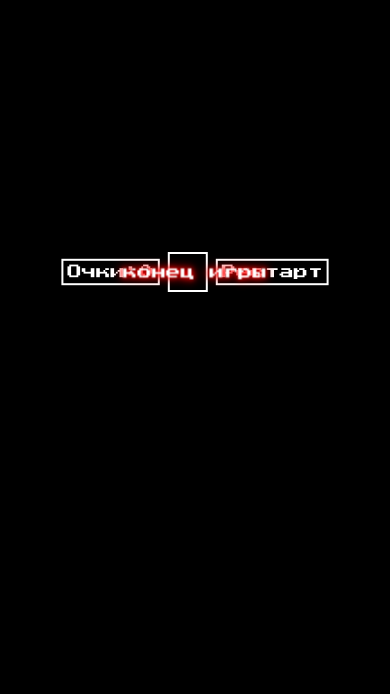
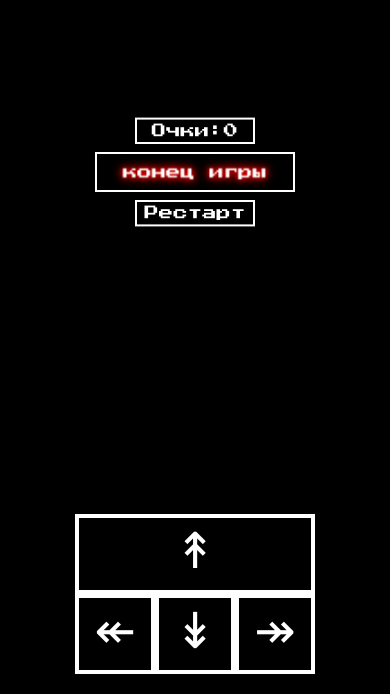
Before and after one commit to Jatpac501/snake-js, a plain HTML site: page index.html in a window 390 px wide. Shown: the part 150-844 px from the top of the page. Drawn offline with Linux system fonts and the light colour scheme.

Commit message:
+ screen controls > adaptive for screens/ ~ checkKeys

```diff
--- a/css/style.sass
+++ b/css/style.sass
@@ -14,6 +14,13 @@ body
     align-items: center
     justify-content: center
     overflow: hidden
+.main
+    background: #000
+    width: 100%
+    height: 100%
+    display: flex
+    align-items: center
+    justify-content: center
 #canvas
     background: #000
     border: 5px solid #fff
@@ -40,12 +47,40 @@ body
     50%
         filter: drop-shadow(0 0 12px #f00)
         text-shadow: 0 0 12px #f00
+.controls
+    width: 300px
+    height: 200px
+    right: 0
+    bottom: 0
+    position: absolute
+    display: flex
+    flex-wrap: wrap
+.key
+    cursor: pointer
+    border: 5px solid #fff
+    text-align: center
+    font-size: 62px
+    width: 100px
+    height: 100px
+    transition: .3s
+    &:hover
+        background: rgba(255,255,255,.2)
+.w
+    width: 300px
 @media (max-width: 1600px) or (max-height: 900px)
-    body
+    .main
         transform: scale(.8)
-@media (max-width: 1280px)
-    body
-        transform: scale(.6) or (max-height: 400px)
+@media (max-width: 1280px) or (max-height: 400px)
+    .main
+        transform: scale(.6)
+    .controls
+        transform: scale(.8)
 @media (max-width: 960px)
-    body
+    .main
+        position: absolute
+        top: -100px
+        flex-direction: column
         transform: scale(.4)
+    .controls
+        right: auto
+        transform: scale(.8)
--- a/index.html
+++ b/index.html
@@ -8,10 +8,18 @@
     <link rel="stylesheet" href="css/style.css">
 </head>
 <body>
-    <div class="scoreContainer">Очки:0</div>
-    <div class="gameOver">конец игры</div>
-    <canvas id="canvas" width="800" height="800"></canvas>
-    <button class="controlContainer" onclick="location.reload()">Рестарт</button>
+    <div class="main">
+        <div class="scoreContainer">Очки:0</div>
+        <div class="gameOver">конец игры</div>
+        <canvas id="canvas" width="800" height="800"></canvas>
+        <button class="controlContainer" onclick="location.reload()">Рестарт</button>
+    </div>
+    <div class="controls">
+        <div class="w key">↟</div>
+        <div class="a key">↞</div>
+        <div class="s key">↡</div>
+        <div class="d key">↠</div>
+    </div>
     <script src="js/script.js"></script>
 </body>
 </html>
--- a/js/script.js
+++ b/js/script.js
@@ -3,6 +3,7 @@ let gameLoop = setInterval(draw, snakeSpeed);
 const canvas = document.getElementById("canvas");
 const ctx = canvas.getContext("2d");
 const gameOver = document.querySelector(".gameOver");
+const controls = document.querySelector('.controls');
 let snake = [
     { x: 300, y: 500 },
     { x: 300, y: 500 },
@@ -61,27 +62,45 @@ function drawSnake(snakePart) {
     }
 }
 document.addEventListener("keydown", (e) => {
+    key(e.key);
+});
+controls.addEventListener("click", (e) => {
+    let pressKey = e.target.classList.value;
+    if (pressKey == 'w key') {
+        key('ArrowUp');
+    }
+    if (pressKey == 'a key') {
+        key('ArrowLeft');
+    }
+    if (pressKey == 's key') {
+        key('ArrowDown');
+    }
+    if (pressKey == 'd key') {
+        key('ArrowRight');
+    }
+});
+const key = function checkKeys(e) {
     const goingUp = dy == -50;
     const goingDown = dy == 50;
     const goingLeft = dx == -50;
     const goingRight = dx == 50;
-    if (e.key == 'ArrowLeft' && !goingRight) {
+    if (e == 'ArrowLeft' && !goingRight) {
         dx = -50;
         dy = 0;
     }
-    if (e.key == 'ArrowUp' && !goingDown) {
+    if (e == 'ArrowUp' && !goingDown) {
         dx = 0;
         dy = -50;
     }
-    if (e.key == 'ArrowRight' && !goingLeft) {
+    if (e== 'ArrowRight' && !goingLeft) {
         dx = 50;
         dy = 0;
     }
-    if (e.key == 'ArrowDown' && !goingUp) {
+    if (e == 'ArrowDown' && !goingUp) {
         dx = 0;
         dy = 50;
     }
-});
+}
 function checkCollision(head, snakeBody) {
     return snakeBody.some((snakePart) => snakePart.x == head.x && snakePart.y == head.y);
 }
```
Also changed, not shown: css/style.css, 1 other file.
